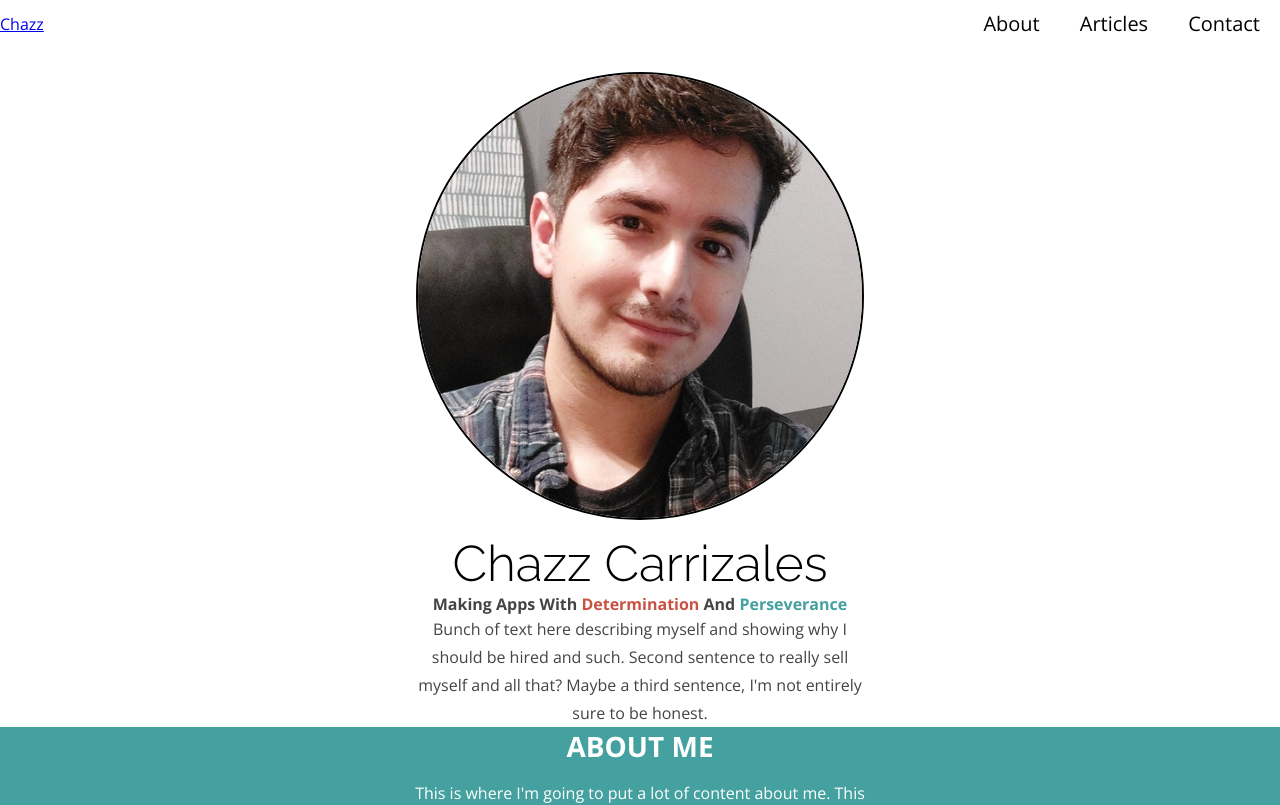
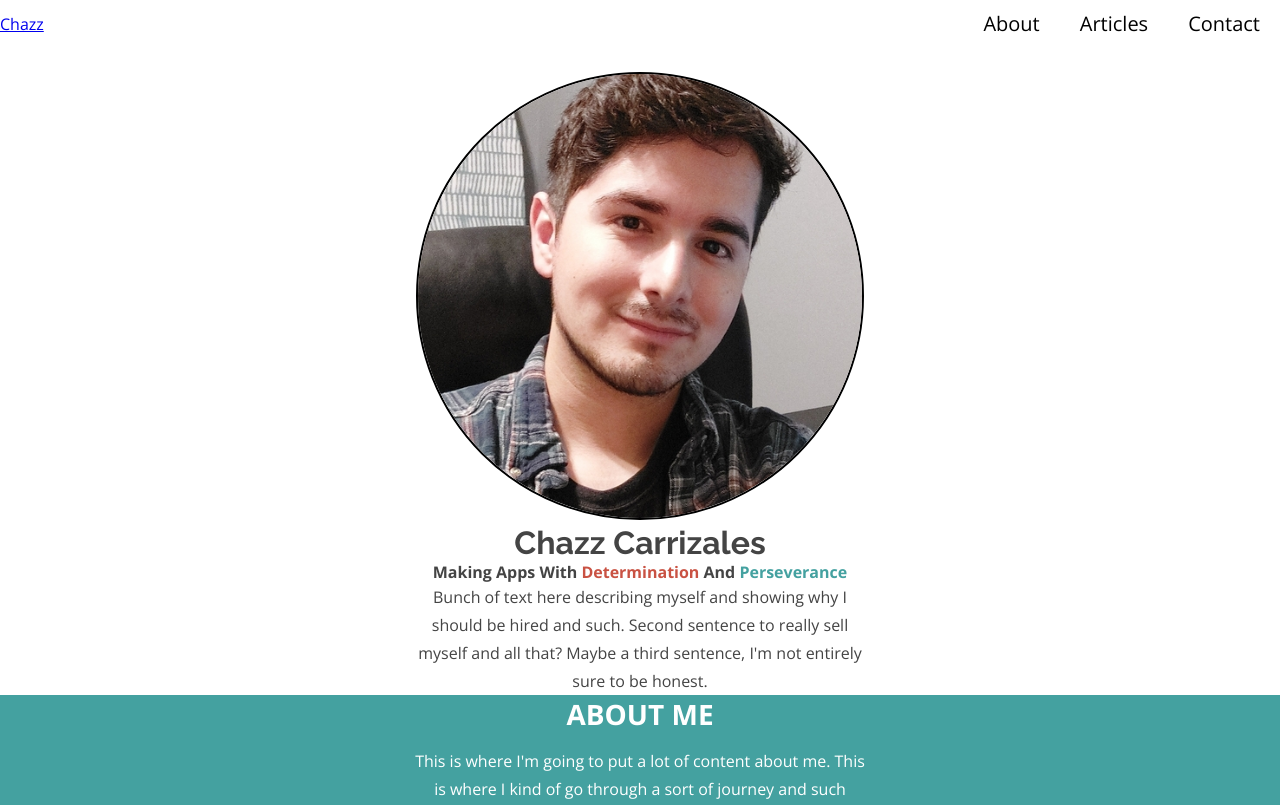
Before and after one commit to czcarrizales/react-portfolio, a React (Create React App) app: page / in a window 1280 px wide. Shown: the top 805 px of the page. Built offline with nearby package versions, Linux system fonts and the light colour scheme.

Commit message:
changing p tag to h1 tag (Hero.js)

```diff
--- a/src/components/Hero.js
+++ b/src/components/Hero.js
@@ -7,7 +7,7 @@ export default function Hero() {
         <div className="hero-container">
             <div className="hero-img-container">
                 <img className="hero-img" src={chazzHeroPic}></img>
-                <p>Chazz Carrizales</p>
+                <h1>Chazz Carrizales</h1>
             </div>
             <div className="hero-text">
                 <h2>Making Apps With <span className="complex">Determination</span> And <span className="simple">Perseverance</span></h2>
```
